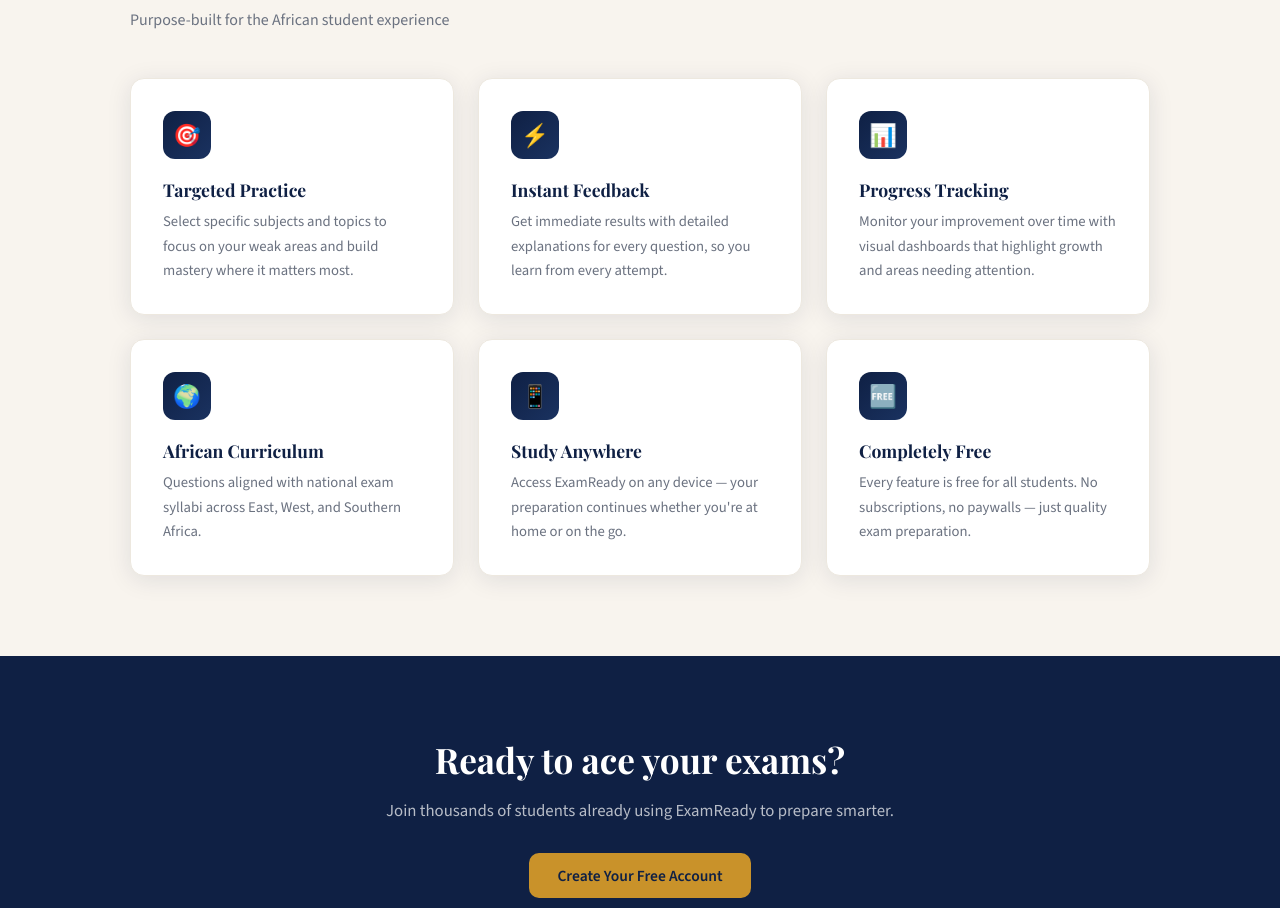
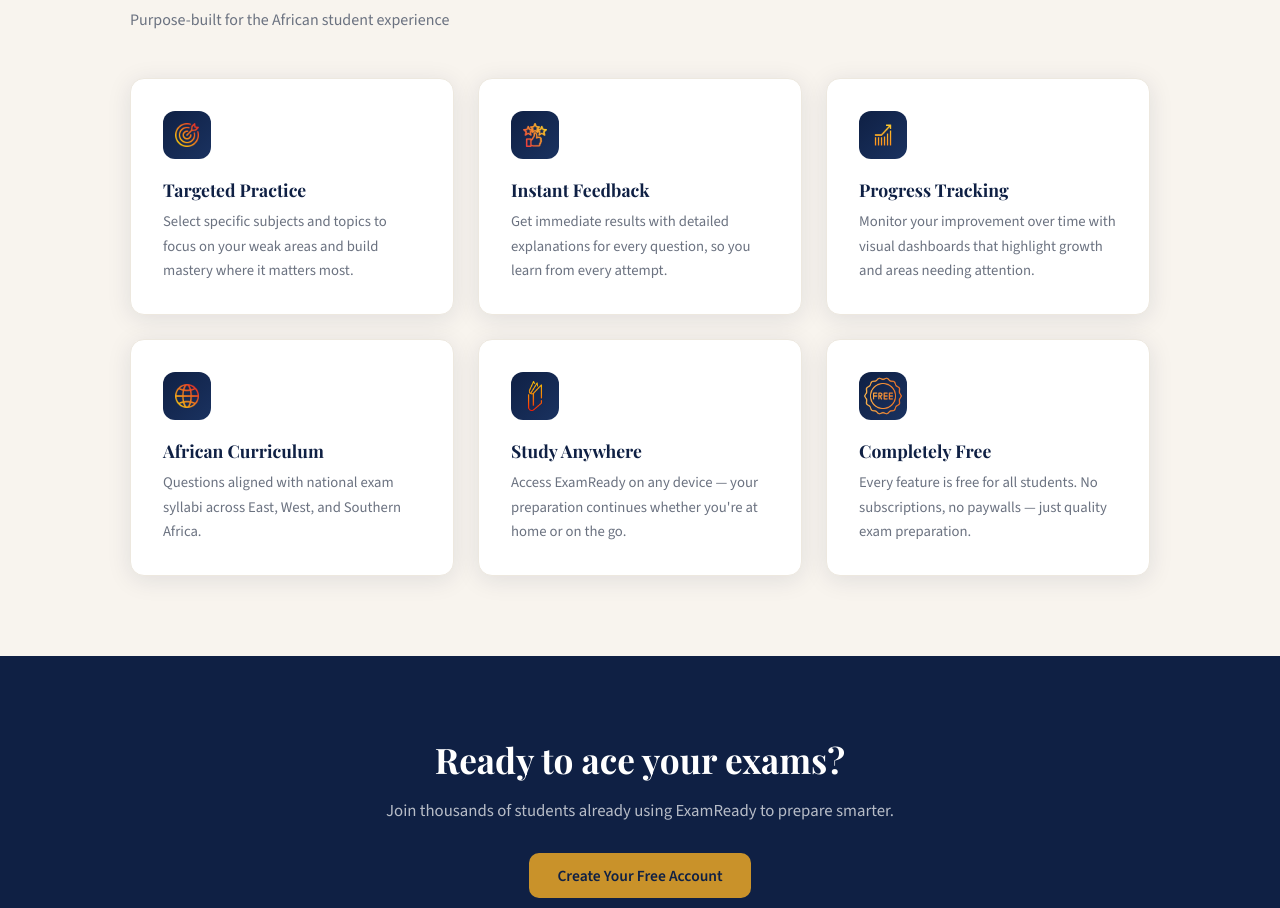
Before and after one commit to missmbuvi04/Examready_DreamTeam, a React (Vite) app in the folder examready-frontend/: page / in a window 1280 px wide. Shown: the part 930-1838 px from the top of the page. Built offline with nearby package versions, Linux system fonts and the light colour scheme; no server answers.

Commit message:
Adjust feature icons for better visibility

```diff
--- a/examready-frontend/src/pages/LandingPage.jsx
+++ b/examready-frontend/src/pages/LandingPage.jsx
@@ -3,18 +3,18 @@
 import "./LandingPage.css";
 
 const FEATURES = [
-  { icon: "🎯", title: "Targeted Practice",   desc: "Select specific subjects and topics to focus on your weak areas and build mastery where it matters most." },
-  { icon: "⚡", title: "Instant Feedback",    desc: "Get immediate results with detailed explanations for every question, so you learn from every attempt." },
-  { icon: "📊", title: "Progress Tracking",   desc: "Monitor your improvement over time with visual dashboards that highlight growth and areas needing attention." },
-  { icon: "🌍", title: "African Curriculum",  desc: "Questions aligned with national exam syllabi across East, West, and Southern Africa." },
-  { icon: "📱", title: "Study Anywhere",      desc: "Access ExamReady on any device — your preparation continues whether you're at home or on the go." },
-  { icon: "🆓", title: "Completely Free",     desc: "Every feature is free for all students. No subscriptions, no paywalls — just quality exam preparation." },
+  { icon:  <img src="/src/assets/target.png" alt="target" style={{ width: '24px', height: '24px' }} />, title: "Targeted Practice",   desc: "Select specific subjects and topics to focus on your weak areas and build mastery where it matters most." },
+  { icon:  <img src="/src/assets/review.png" alt="feedback" style={{ width: '24px', height: '24px' }} />, title: "Instant Feedback",    desc: "Get immediate results with detailed explanations for every question, so you learn from every attempt." },
+  { icon:  <img src="/src/assets/progress.png" alt="progress" style={{ width: '24px', height: '24px' }} />, title: "Progress Tracking",   desc: "Monitor your improvement over time with visual dashboards that highlight growth and areas needing attention." },
+  { icon:  <img src="/src/assets/globe.png" alt="african curriculum" style={{ width: '24px', height: '24px' }} />, title: "African Curriculum",  desc: "Questions aligned with national exam syllabi across East, West, and Southern Africa." },
+  { icon:  <img src="/src/assets/learning-book.png" alt="study" style={{ width: '40px', height: '40px' }} />, title: "Study Anywhere",      desc: "Access ExamReady on any device — your preparation continues whether you're at home or on the go." },
+  { icon:  <img src="/src/assets/free.png" alt="free" style={{ width: '40px', height: '40px' }} />, title: "Completely Free",     desc: "Every feature is free for all students. No subscriptions, no paywalls — just quality exam preparation." },
 ];
 
 function LandingPage({ setPage }) {
   return (
     <div className="page">
-      {/* Hero */}
+
       <section className="hero">
         <div className="hero-inner">
           <div className="hero-badge">For High School Students Across Africa</div>
@@ -39,7 +39,6 @@
         </div>
       </section>
 
-      {/* Features */}
       <section className="features-section">
         <div className="section-label">Why ExamReady</div>
         <div className="section-title">Everything you need to excel</div>
@@ -51,7 +50,6 @@
         </div>
       </section>
 
-      {/* CTA */}
       <section className="cta-section">
         <h2>Ready to ace your exams?</h2>
         <p>Join thousands of students already using ExamReady to prepare smarter.</p>
```
